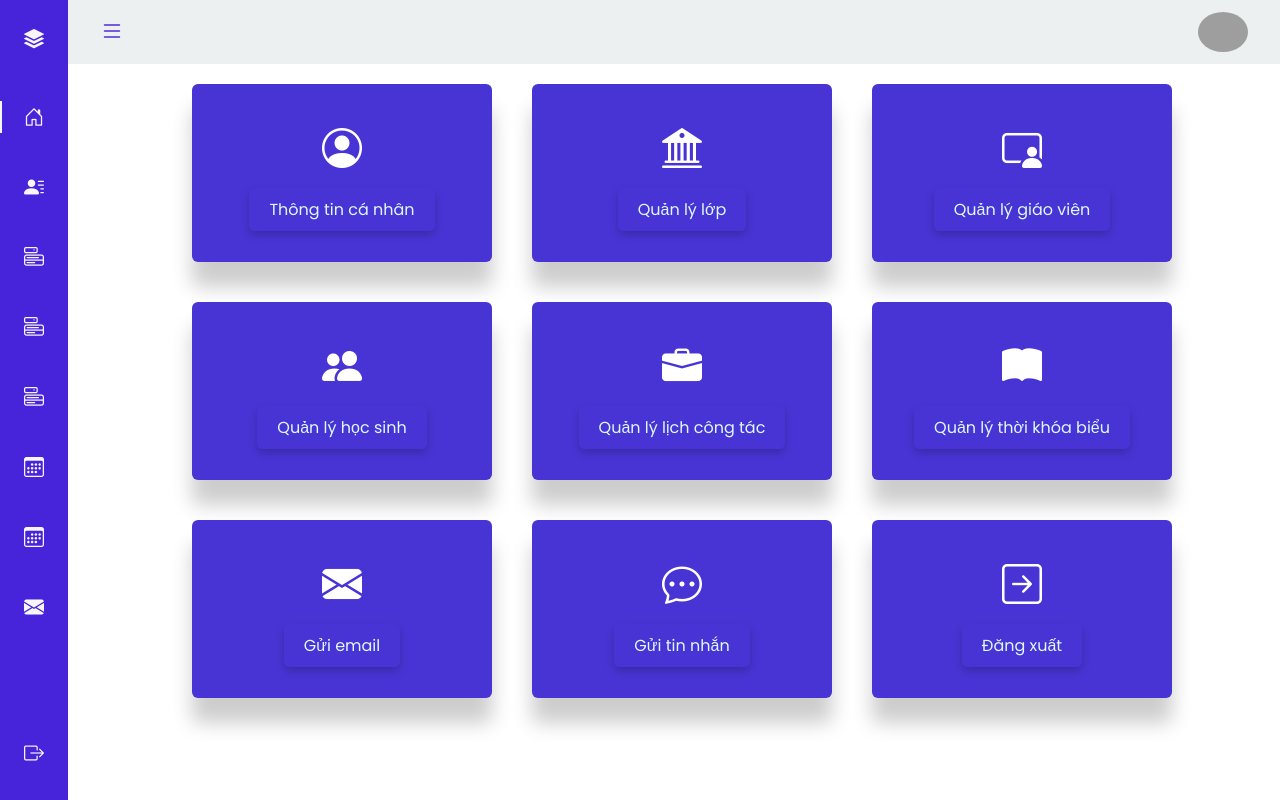
After one commit to ngthinh001/School-Management-Systems, a PHP site: page /admin/dashboard.php in a window 1280 px wide. The commit adds this page. Run offline with PHP 8.4, Linux system fonts and the light colour scheme; some libraries are stand-ins or nearby versions; grey boxes are pictures that could not be loaded.

Commit message:
Update Ui pages

```diff
--- /dev/null
+++ b/admin/dashboard.php
@@ -0,0 +1,97 @@
+<?php include('../partial-font/header.php'); ?>
+
+<div class="n01">
+    <a href="">
+        <div class="box">
+            <div class="icon"><i class="bi bi-person-circle"></i></div>
+            <div class="content">
+            <br>
+                <span>Thông tin cá nhân</span>
+            </div>
+        </div>
+    </a>
+    <a href="">
+        <div class="box">
+            <div class="icon"><i class="bi bi-bank2"></i></div>
+            <div class="content">
+                <br>
+                <span>Quản lý lớp</span>
+            </div>
+        </div>
+    </a>
+    <a href="">
+        <div class="box">
+            <div class="icon"><i class="bi bi-person-video3"></i></div>
+            <div class="content">
+            <br>
+                <span>Quản lý giáo viên</span>
+            </div>
+        </div>
+    </a>
+
+</div>
+<div class="n01">
+    <a href="">
+        <div class="box">
+            <div class="icon"><i class="bi bi-people-fill"></i></div>
+            <div class="content">
+            <br>
+                <span>Quản lý học sinh</span>
+            </div>
+        </div>
+    </a>
+    <a href="">
+        <div class="box">
+            <div class="icon"><i class="bi bi-briefcase-fill"></i></div>
+            <div class="content">
+                <br>
+                <span>Quản lý lịch công tác</span>
+            </div>
+        </div>
+    </a>
+    <a href="">
+        <div class="box">
+            <div class="icon"><i class="bi bi-book-fill"></i></div>
+            <div class="content">
+            <br>
+                <span>Quản lý thời khóa biểu</span>
+            </div>
+        </div>
+    </a>
+
+</div>
+<div class="n01">
+    <a href="">
+        <div class="box">
+            <div class="icon"><i class="bi bi-envelope-fill"></i></div>
+            <div class="content">
+            <br>
+                <span>Gửi email</span>
+            </div>
+        </div>
+    </a>
+    <a href="">
+        <div class="box">
+            <div class="icon"><i class="bi bi-chat-dots"></i></div>
+            <div class="content">
+                <br>
+                <span>Gửi tin nhắn</span>
+            </div>
+        </div>
+    </a>
+    <a href="">
+        <div class="box">
+            <div class="icon"><i class="bi bi-arrow-right-square"></i></div>
+            <div class="content">
+            <br>
+                <span>Đăng xuất</span>
+            </div>
+        </div>
+    </a>
+
+</div>
+
+
+
+
+<?php include('../partial-font/footer.php'); ?>
--- a/assets/Css/style.css
+++ b/assets/Css/style.css
@@ -179,6 +179,9 @@ a {
 }
 
 
+/* User Account DropdownMenu */
+
+
 /* Width<=768 */
 
 @media screen and (max-width: 768px) {
@@ -259,3 +262,80 @@ a {
     font-weight: 500;
     transition: 0.5%;
 }
+
+
+/* /User Account DropdownMenu */
+
+
+/* Dashbroad Page  */
+
+.n01 {
+    display: flex;
+    flex-wrap: wrap;
+    justify-content: center;
+}
+
+.n01 .box {
+    position: relative;
+    width: 300px;
+    padding: 40px;
+    background: #4834d4;
+    box-shadow: 0 25px 20px rgba(0, 0, 0, 0.2);
+    border-radius: 6px;
+    margin: 20px;
+    box-sizing: border-box;
+    overflow: hidden;
+    text-align: center;
+    font-family: 'Poppins', sans-serif;
+}
+
+.n01 .box .icon {
+    position: relative;
+    width: 50px;
+    height: 50px;
+    color: #fff;
+    background: #000;
+    display: flex;
+    justify-content: center;
+    align-items: center;
+    margin: 0 auto;
+    border-radius: 50%;
+    font-size: 40px;
+    font-weight: 700;
+    transition: 0.5s;
+}
+
+.n01 .box:nth-child(1) .icon {
+    box-shadow: 0 0 0 0 #dff9fb;
+    background: #4834d4;
+}
+
+.n01 .box:nth-child(1):hover .icon {
+    box-shadow: 0 0 0 180px #fff;
+}
+
+.n01 .box .content {
+    position: relative;
+    z-index: 1;
+    transition: 0.5s;
+}
+
+.n01 .box:hover .content {
+    color: #fff;
+}
+
+.n01 .box span {
+    padding: 10px 20px;
+    background: #4834d4;
+    border-radius: 6px;
+    color: #dff9fb;
+    font-weight: 300;
+    box-shadow: 0 4px 8px rgba(0, 0, 0, .2);
+}
+
+.n01 .box:hover span {
+    color: white;
+}
+
+
+/* /Dashbroad Page */
--- a/assets/Js/script.js
+++ b/assets/Js/script.js
@@ -50,4 +50,5 @@ $(document).ready(function() {
         event.stopPropagation();
         $(".menu").slideToggle("fast");
     });
+
 })
--- /dev/null
+++ b/partial-font/footer.php
@@ -0,0 +1,6 @@
+<script src="https://cdn.jsdelivr.net/npm/bootstrap@5.1.3/dist/js/bootstrap.bundle.min.js" integrity="sha384-ka7Sk0Gln4gmtz2MlQnikT1wXgYsOg+OMhuP+IlRH9sENBO0LRn5q+8nbTov4+1p" crossorigin="anonymous"></script>
+    <script src="https://code.jquery.com/jquery-3.6.0.js" integrity="sha256-H+K7U5CnXl1h5ywQfKtSj8PCmoN9aaq30gDh27Xc0jk=" crossorigin="anonymous"></script>
+    <script src="../assets/Js/script.js"></script>
+</body>
+
+</html>
--- a/Admin/Admin-Dashbroad.php
+++ b/partial-font/header.php
@@ -5,11 +5,12 @@
     <meta charset="UTF-8">
     <meta http-equiv="X-UA-Compatible" content="IE=edge">
     <meta name="viewport" content="width=device-width, initial-scale=1.0">
-    <title>Document</title>
+    <title>Admin</title>
     <link href="https://cdn.jsdelivr.net/npm/bootstrap@5.1.3/dist/css/bootstrap.min.css" rel="stylesheet" integrity="sha384-1BmE4kWBq78iYhFldvKuhfTAU6auU8tT94WrHftjDbrCEXSU1oBoqyl2QvZ6jIW3" crossorigin="anonymous">
 
     <link rel="stylesheet" href="https://cdn.jsdelivr.net/npm/bootstrap-icons@1.6.1/font/bootstrap-icons.css">
     <link rel="stylesheet" href="https://cdnjs.cloudflare.com/ajax/libs/font-awesome/6.0.0-beta2/css/all.min.css" integrity="sha512-YWzhKL2whUzgiheMoBFwW8CKV4qpHQAEuvilg9FAn5VJUDwKZZxkJNuGM4XkWuk94WCrrwslk8yWNGmY1EduTA==" crossorigin="anonymous" referrerpolicy="no-referrer" />
+    <link rel="stylesheet" href="https://fonts.googleapis.com/css?family=Poppins">
     <link rel="stylesheet" href="../assets/Css/style.css">
 
 
@@ -67,19 +68,11 @@
                     <a href="#" class="nav_link">
                         <i class="bi bi-envelope-fill nav_logo-icon"></i>
                         <span class="nav_name">Gửi thông báo</span> </a>
+
+
+
                 </div>
             </div>
             <a href="#" class="nav_link"> <i class='bi bi-box-arrow-right nav_logo-icon '></i> <span class="nav_name">Đăng xuất</span> </a>
         </nav>
     </div>
-
-
-
-    <script src="https://cdn.jsdelivr.net/npm/bootstrap@5.1.3/dist/js/bootstrap.bundle.min.js" integrity="sha384-ka7Sk0Gln4gmtz2MlQnikT1wXgYsOg+OMhuP+IlRH9sENBO0LRn5q+8nbTov4+1p" crossorigin="anonymous"></script>
-    <script src="https://code.jquery.com/jquery-3.6.0.js" integrity="sha256-H+K7U5CnXl1h5ywQfKtSj8PCmoN9aaq30gDh27Xc0jk=" crossorigin="anonymous"></script>
-
-
-    <script src="../assets/Js/script.js"></script>
-</body>
-
-</html>
```
